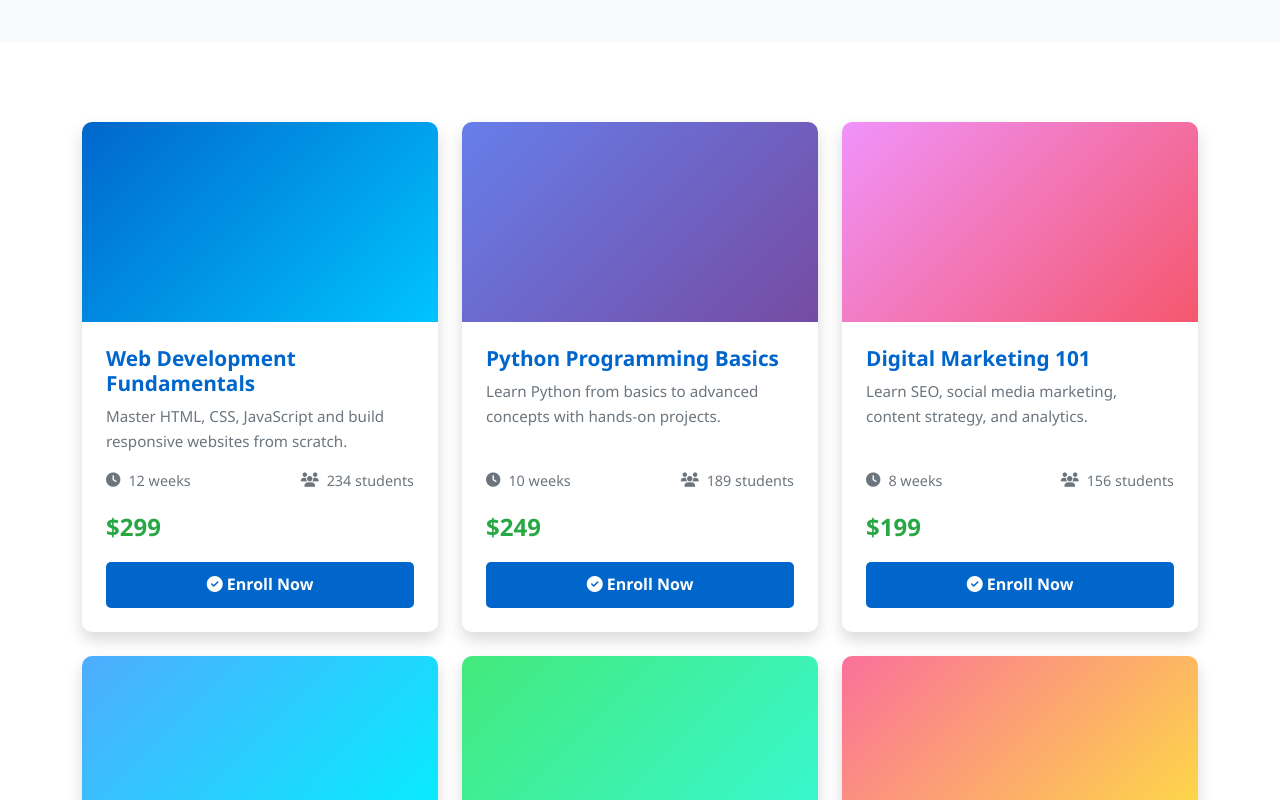
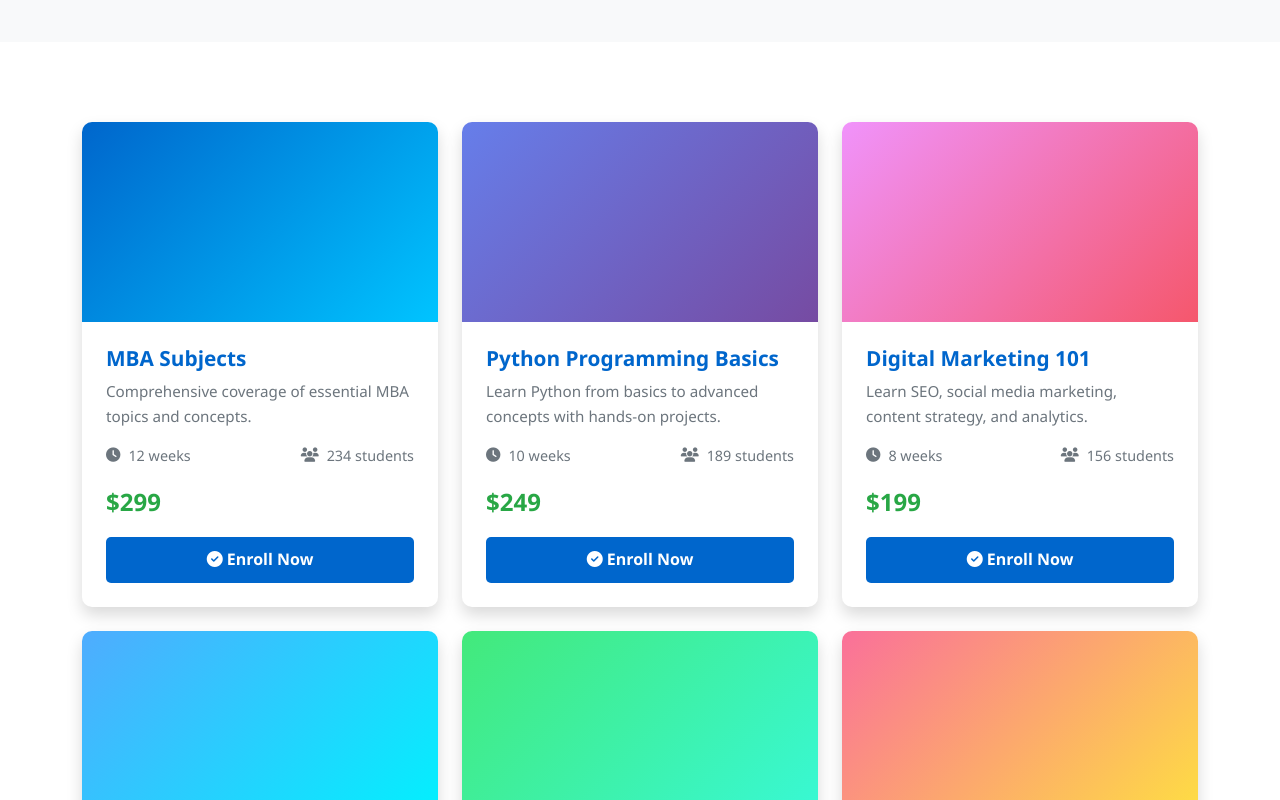
Before and after one commit to sarathi3072006/zillion-learning, a plain HTML site: page pages/courses.html in a window 1280 px wide. Shown: the part 500-1300 px from the top of the page. Drawn offline with nearby package versions, Linux system fonts and the light colour scheme.

Commit message:
updated year

```diff
--- a/pages/courses.html
+++ b/pages/courses.html
@@ -89,11 +89,11 @@
             <div id="coursesContainer" class="row">
                 <!-- Course 1 -->
                 <div class="col-lg-4 col-md-6 mb-4">
-                    <div class="course-card" data-category="web">
+                    <div class="course-card" data-category="business">
                         <div class="course-image" style="background: linear-gradient(135deg, #0066cc 0%, #00c4ff 100%);"></div>
                         <div class="course-content">
-                            <h5 class="course-title">Web Development Fundamentals</h5>
-                            <p class="course-description">Master HTML, CSS, JavaScript and build responsive websites from scratch.</p>
+                            <h5 class="course-title">MBA Subjects</h5>
+                            <p class="course-description">Comprehensive coverage of essential MBA topics and concepts.</p>
                             <div class="course-meta">
                                 <span><i class="fas fa-clock"></i> 12 weeks</span>
                                 <span><i class="fas fa-users"></i> 234 students</span>
@@ -314,7 +314,7 @@
             </div>
 
             <div class="footer-bottom">
-                <p>&copy; 2024 Zillion Learning. All rights reserved.</p>
+                <p>&copy; 2026 Zillion Learning. All rights reserved.</p>
             </div>
         </div>
     </footer>
```
Also changed, not shown: index.html (+1 -1 lines), pages/about.html (+1 -1 lines), pages/contact.html (+1 -1 lines), pages/faculty.html (+1 -1 lines), pages/testimonials.html (+1 -1 lines).
